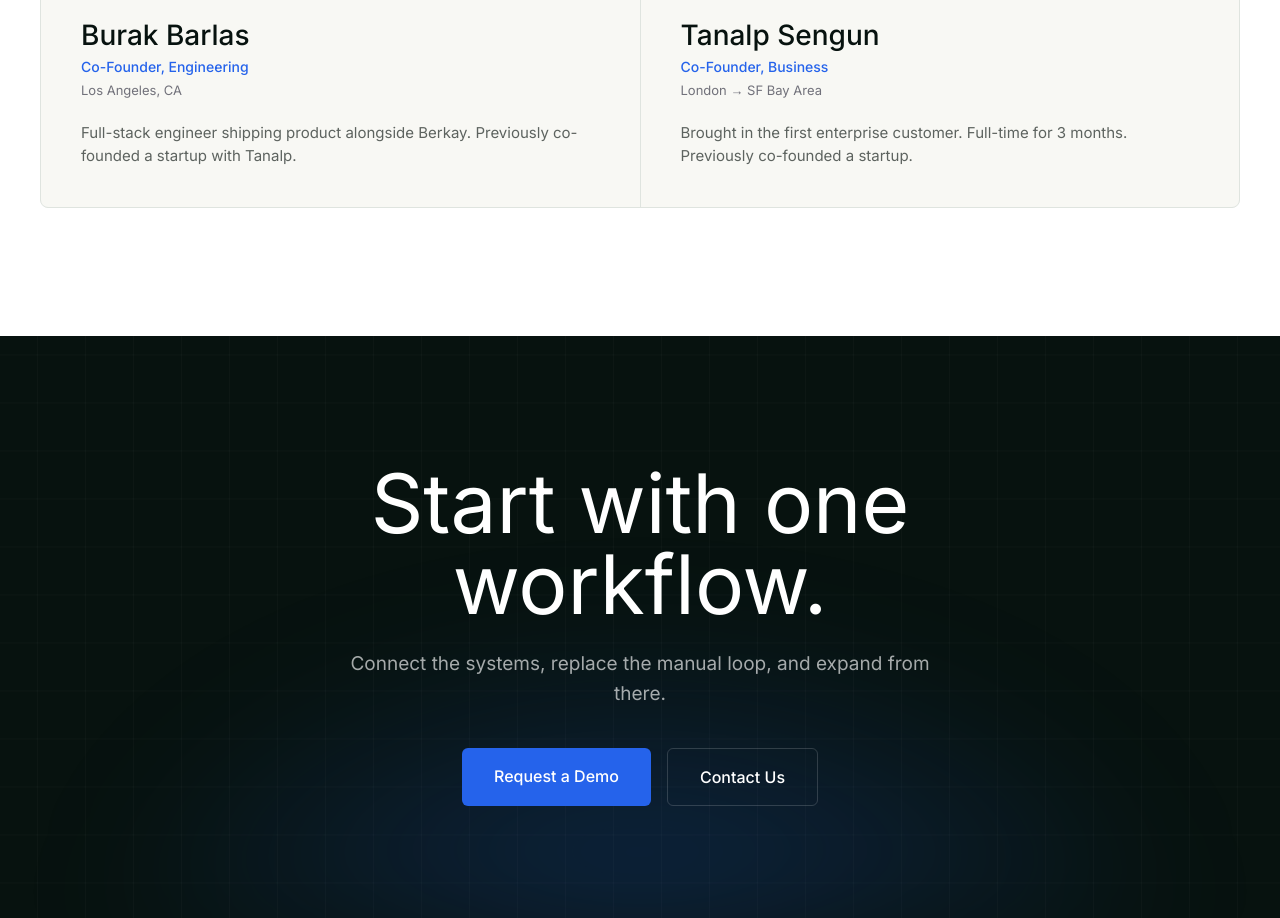
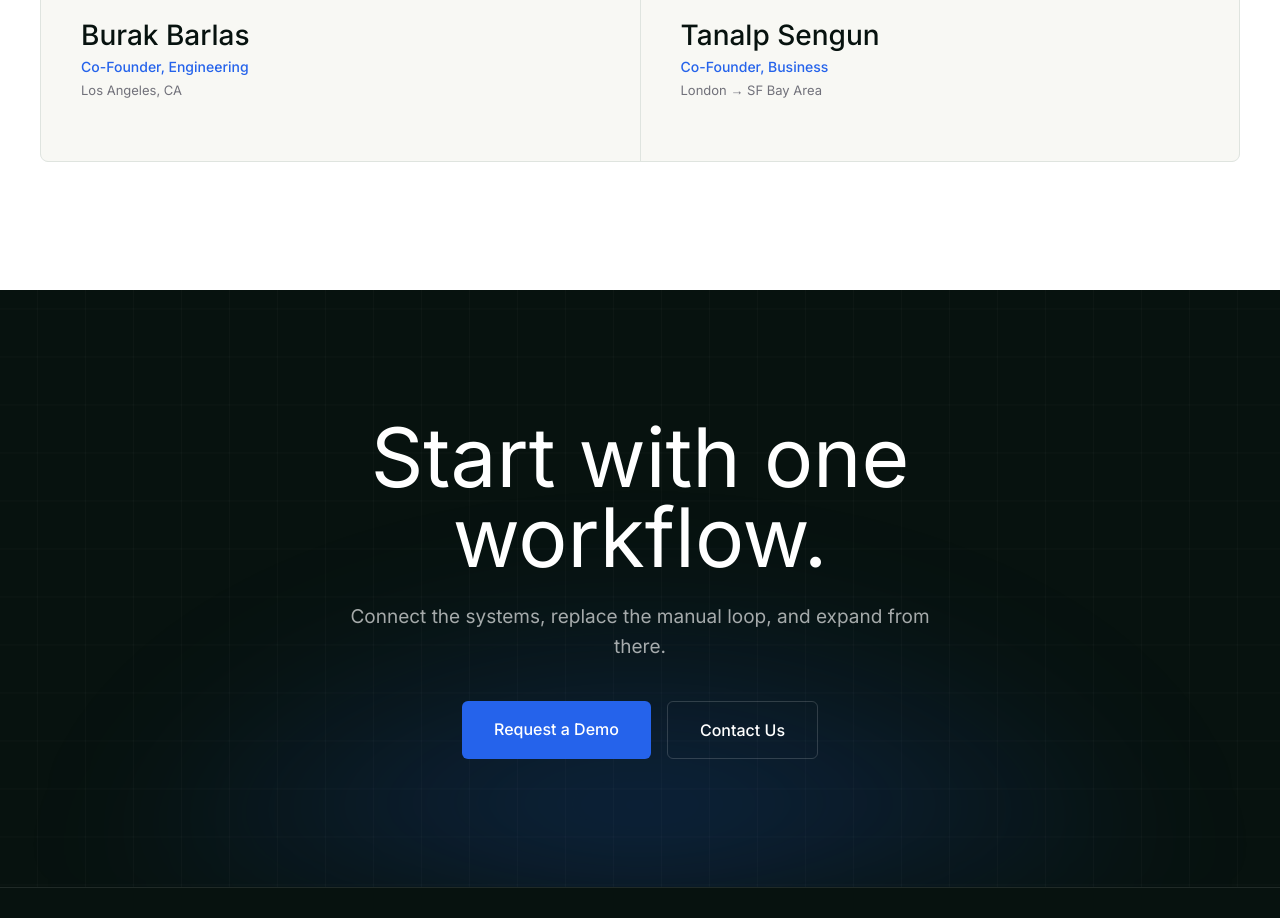
Before and after one commit to GetOperonAI/operon-landing, a React (Vite) app: page / in a window 1280 px wide. Shown: the part 7560-8478 px from the top of the page. Built offline with nearby package versions, Linux system fonts and the light colour scheme.

Commit message:
hide bio

```diff
--- a/src/components/Team.tsx
+++ b/src/components/Team.tsx
@@ -8,14 +8,14 @@ const founders = [
     name: "Burak Barlas",
     role: "Co-Founder, Engineering",
     location: "Los Angeles, CA",
-    bio: "Full-stack engineer shipping product alongside Berkay. Previously co-founded a startup with Tanalp.",
+    // bio: "Full-stack engineer shipping product alongside Berkay. Previously co-founded a startup with Tanalp.",
     image: burakPortrait,
   },
   {
     name: "Tanalp Sengun",
     role: "Co-Founder, Business",
     location: "London → SF Bay Area",
-    bio: "Brought in the first enterprise customer. Full-time for 3 months. Previously co-founded a startup.",
+    // bio: "Brought in the first enterprise customer. Full-time for 3 months. Previously co-founded a startup.",
     image: tanalpPortrait,
   },
 ];
```
